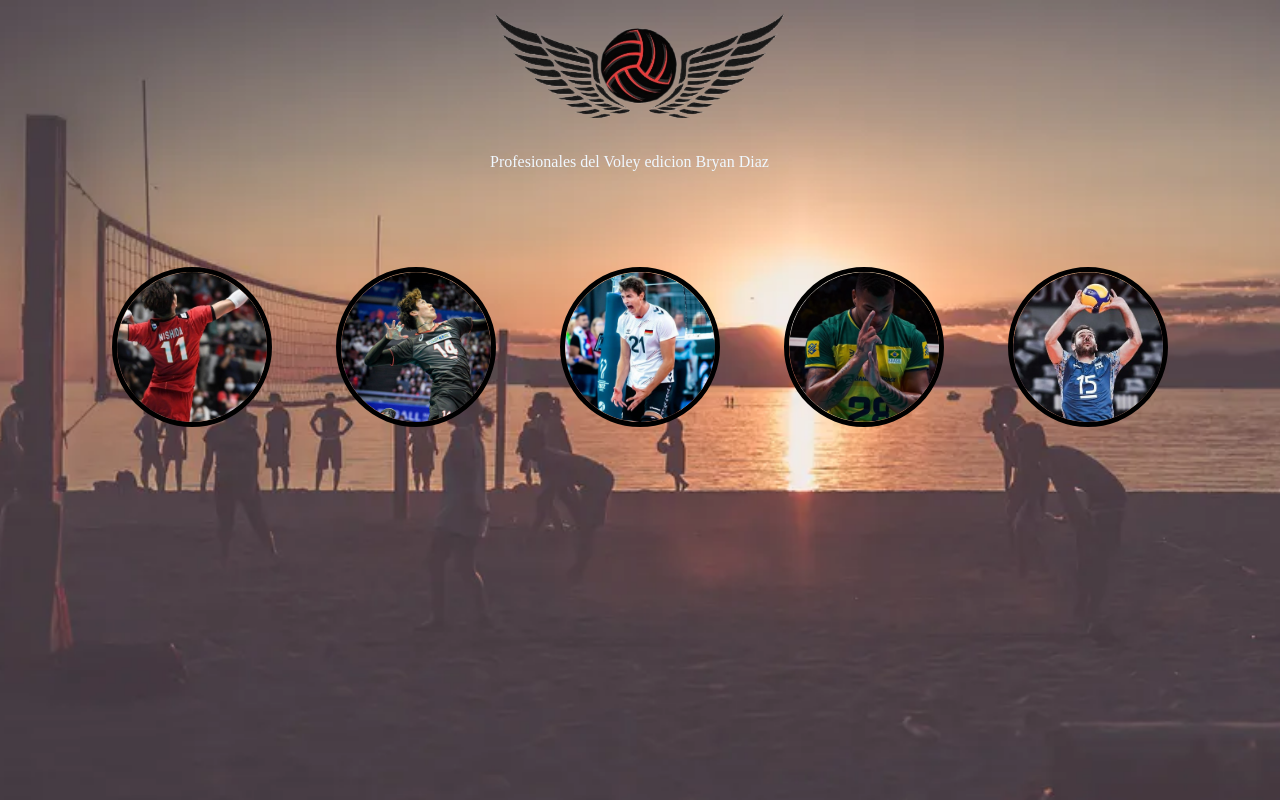
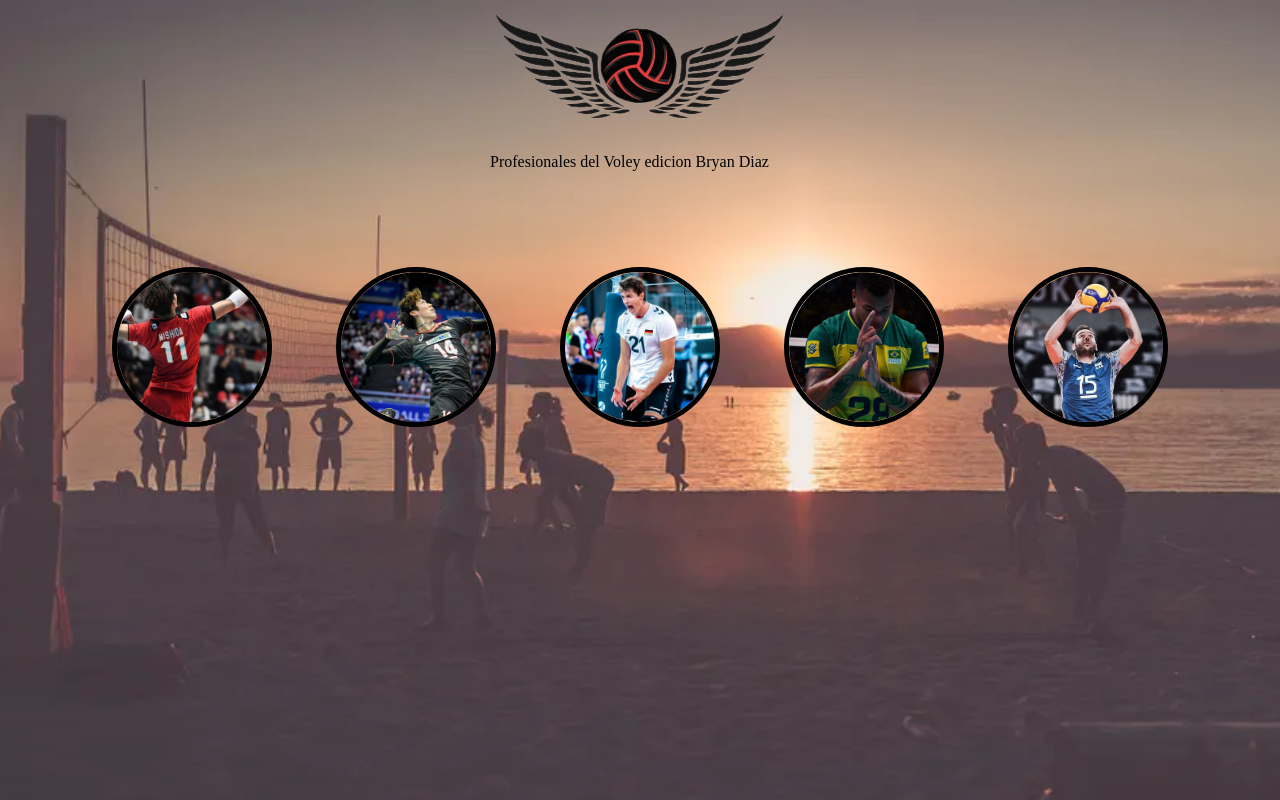
Before and after one commit to K1r1700/K1r1700.github.io, a plain HTML site: page index.html in a window 1280 px wide. Drawn offline with Linux system fonts and the light colour scheme.

Commit message:
Update style.css

```diff
--- a/Style/style.css
+++ b/Style/style.css
@@ -64,6 +64,10 @@ p {
     color: aliceblue;
 }
 
+.p {
+    color: black;
+}
+
 h1 {
     color: rgb(138, 138, 138);
 }
```
